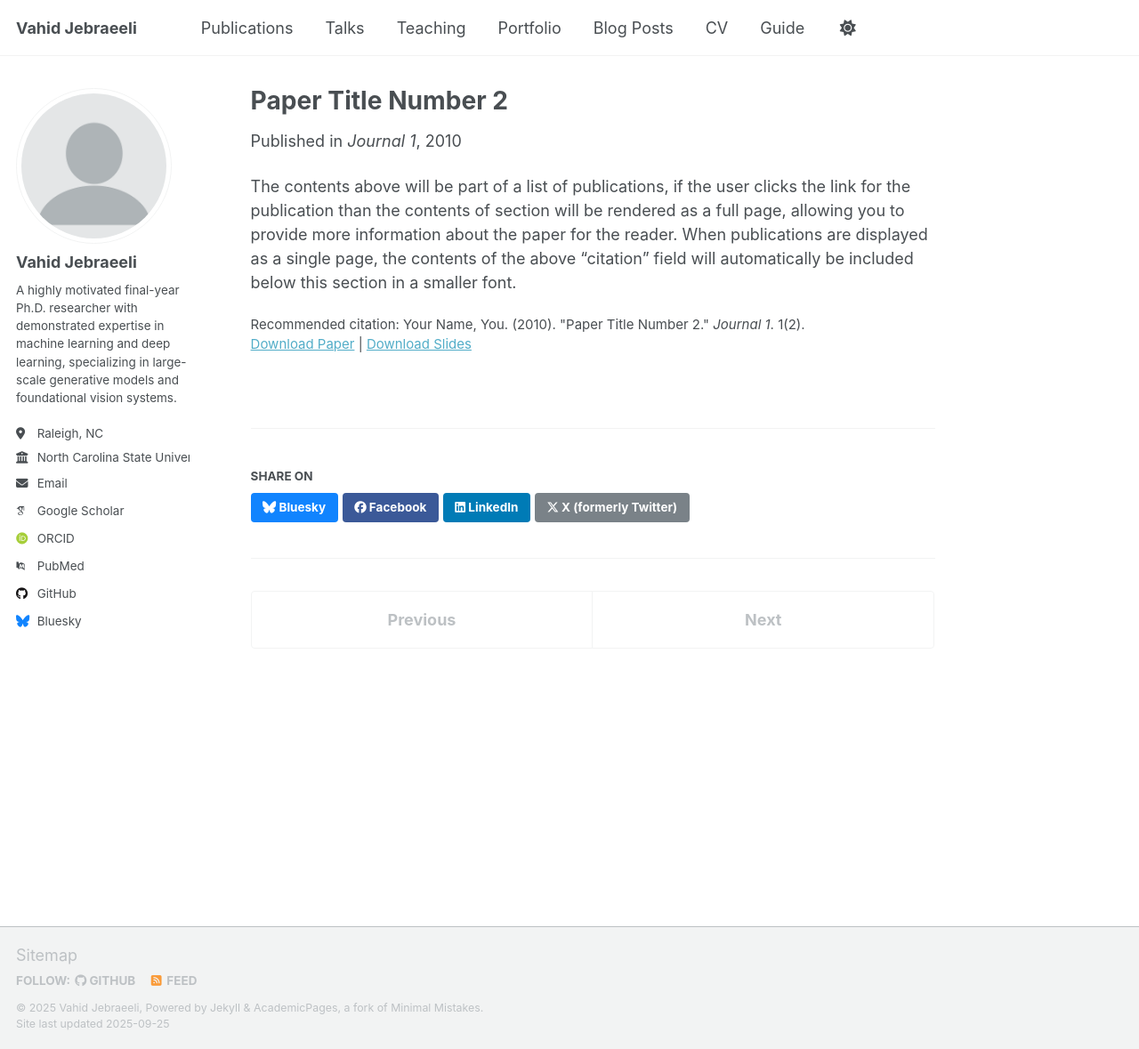
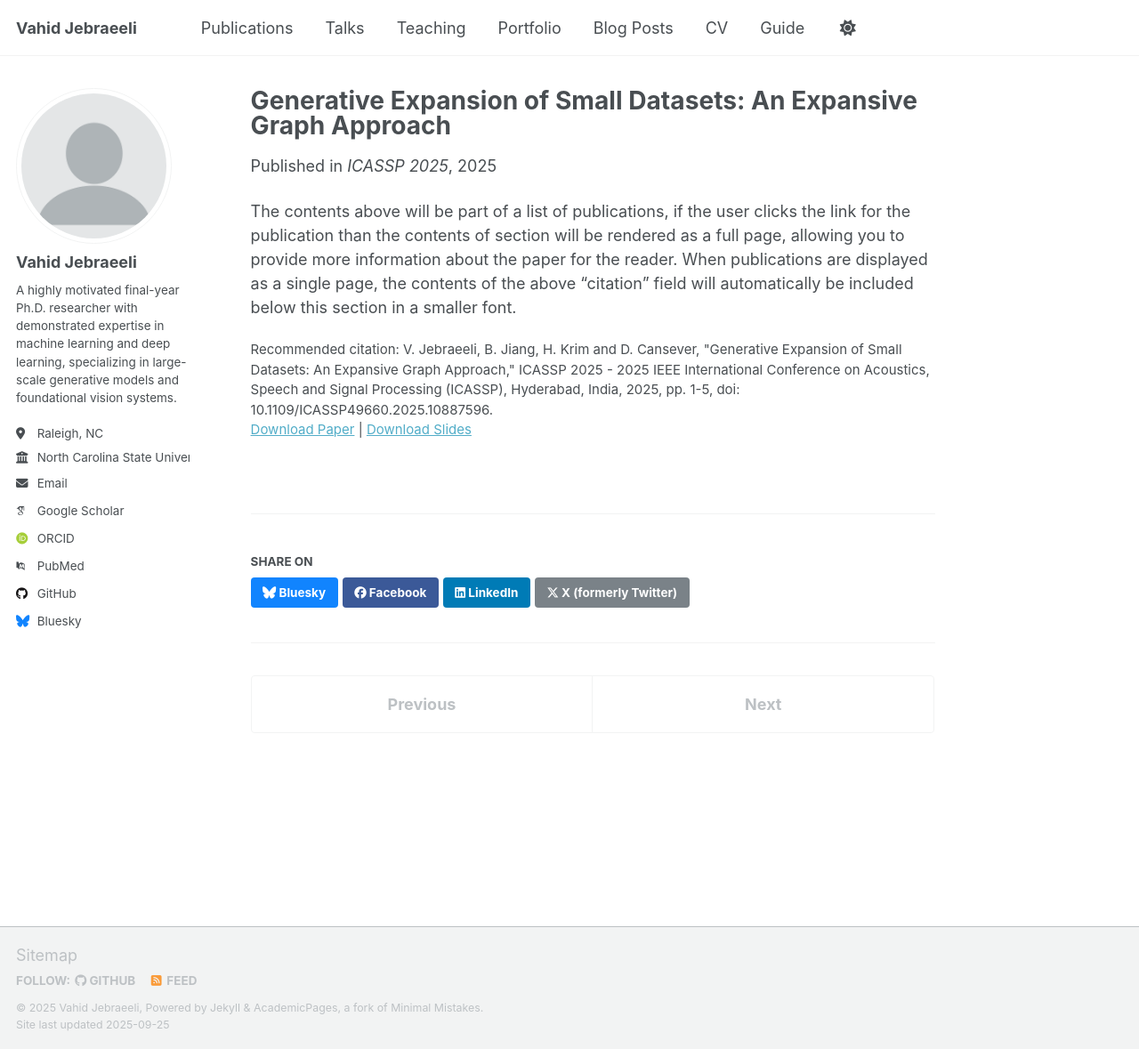
Before and after one commit to VahidJbrl/VahidJbrl-VahidJbrl.github.io, a Jekyll site: the page built from _publications/2010-10-01-paper-title-number-2.md, in a window 1280 px wide and 1179 px high. Shown: the whole window at 89% size. Built offline with Jekyll 4.4.1, drawn with Linux system fonts in a browser that asks for light colours; some web fonts are replaced; a script that is not in the unit is left out.

Commit message:
Update 2010-10-01-paper-title-number-2.md

```diff
--- a/_publications/2010-10-01-paper-title-number-2.md
+++ b/_publications/2010-10-01-paper-title-number-2.md
@@ -1,14 +1,14 @@
 ---
-title: "Paper Title Number 2"
+title: "Generative Expansion of Small Datasets: An Expansive Graph Approach"
 collection: publications
 category: manuscripts
-permalink: /publication/2010-10-01-paper-title-number-2
+permalink: /publication/2025-03-07-Generative-Expansion
 excerpt: 'This paper is about the number 2. The number 3 is left for future work.'
-date: 2010-10-01
-venue: 'Journal 1'
-slidesurl: 'http://academicpages.github.io/files/slides2.pdf'
-paperurl: 'http://academicpages.github.io/files/paper2.pdf'
-citation: 'Your Name, You. (2010). &quot;Paper Title Number 2.&quot; <i>Journal 1</i>. 1(2).'
+date: 2025-03-07
+venue: 'ICASSP 2025'
+slidesurl: 'http://vahidjbrl.github.io/files/slides2.pdf'
+paperurl: 'http://vahidjbrl.github.io/files/paper2.pdf'
+citation: 'V. Jebraeeli, B. Jiang, H. Krim and D. Cansever, "Generative Expansion of Small Datasets: An Expansive Graph Approach," ICASSP 2025 - 2025 IEEE International Conference on Acoustics, Speech and Signal Processing (ICASSP), Hyderabad, India, 2025, pp. 1-5, doi: 10.1109/ICASSP49660.2025.10887596.'
 ---
 
 The contents above will be part of a list of publications, if the user clicks the link for the publication than the contents of section will be rendered as a full page, allowing you to provide more information about the paper for the reader. When publications are displayed as a single page, the contents of the above "citation" field will automatically be included below this section in a smaller font.
```
